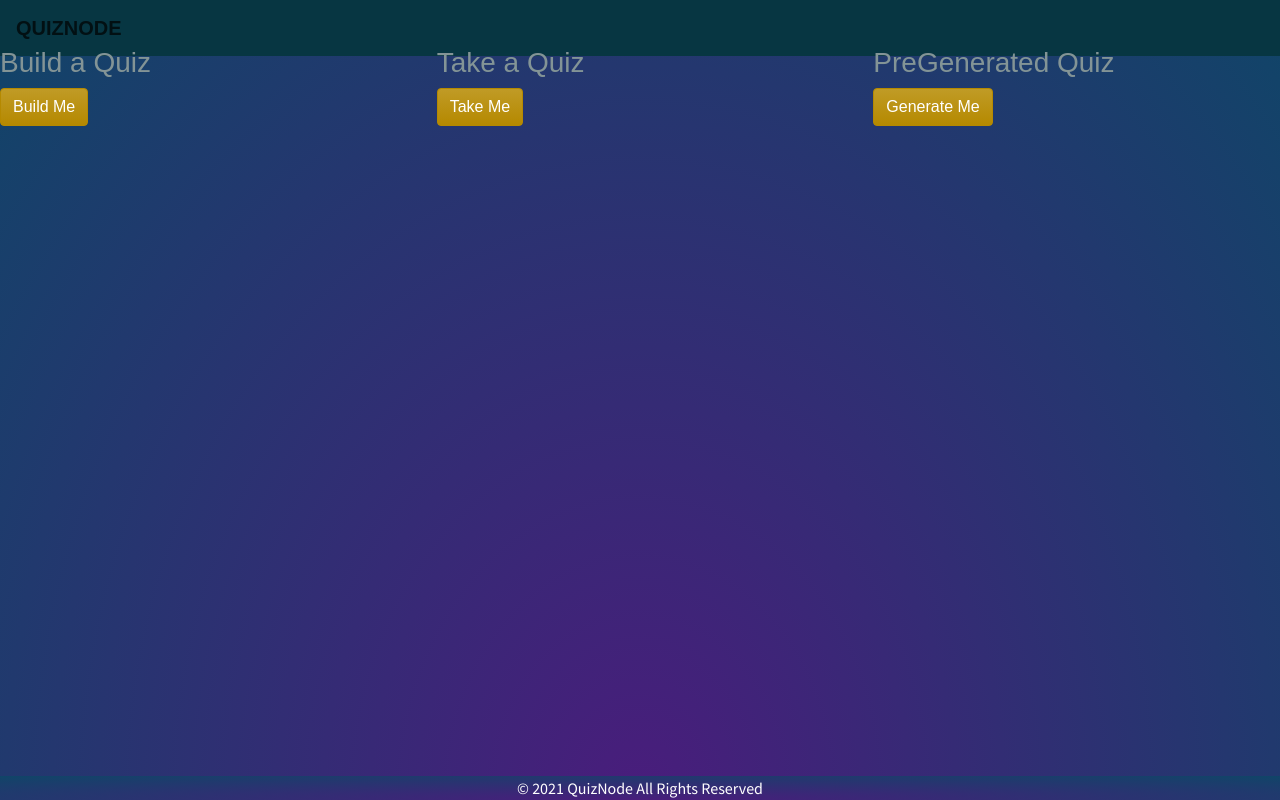
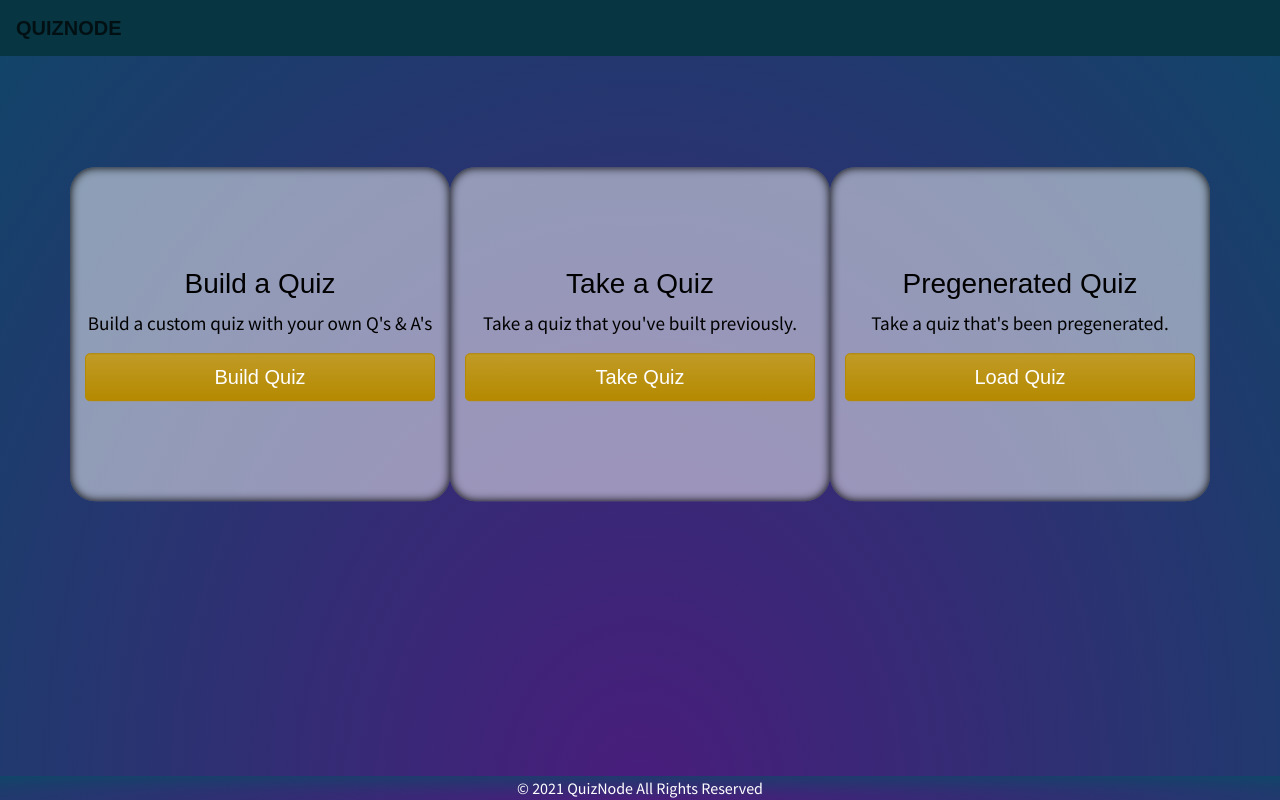
Before and after one commit to Darrellfr3/Quiznode, a React (Create React App) app in the folder client/: page /home in a window 1280 px wide. Built offline with nearby package versions, Linux system fonts and the light colour scheme; a web font is replaced by a local one.

Commit message:
updated user page styling

```diff
--- a/client/src/pages/Home.js
+++ b/client/src/pages/Home.js
@@ -1,8 +1,11 @@
 import React from 'react';
 import Footer from "../components/footer"
-import {Row, Col, Button} from "react-bootstrap";
+import {Row, Col, Button, Container} from "react-bootstrap";
 import Navbar from '../components/navbar';
-import { BrowserRouter as Router} from 'react-router-dom';
+import { BrowserRouter as Router, Link} from 'react-router-dom';
+import './userHome.css';
+
+
 
 
 
@@ -11,38 +14,42 @@ import { BrowserRouter as Router} from 'react-router-dom';
 function Home() {
     return (
         <Router>
-        <div className="userHome">
+        <Navbar/>
+        <Container>
+            <Row >
+            <Col className="quizcontainer1">
 
-            <Navbar/>
-            <h2>User Page</h2>
+          <h3> Build a Quiz</h3>
+          <p>Build a custom quiz with your own Q's {`&`} A's</p>
+          <Link to="/createQuiz">
+          <Button size="lg" block>Build Quiz</Button>{' '}
+          </Link>
 
-            <Row>
-            <Col>
-            <div id="nodecircle1">
-          <h3> Build a Quiz</h3>
-          <Button>Build Me</Button>
-          </div>
           </Col>
 
-            <Col>
-            <div id="nodecircle1">
+            <Col className="quizcontainer1">
+
           <h3> Take a Quiz</h3>
-          <Button>Take Me</Button>
-          </div>
+          <p>Take a quiz that you've built previously.</p>
+          <Link to="/search">
+          <Button size="lg" block>Take Quiz</Button>
+          </Link>
             </Col>
 
-            <Col>
-            <div id="nodecircle1">
-          <h3> PreGenerated Quiz </h3>
-          <Button>Generate Me</Button>
-          </div>
+            <Col className="quizcontainer1">
+
+          <h3> Pregenerated Quiz </h3>
+          <p>Take a quiz that's been pregenerated.</p>
+          <Link to="/quizGen">
+          <Button size="lg" block>Load Quiz</Button>
+          </Link>
           </Col>
 
 
           </Row>
+          </Container>
+          <Footer/>
 
-          <Footer/>
-        </div>
         </Router>
 
     )
--- /dev/null
+++ b/client/src/pages/userHome.css
@@ -0,0 +1,45 @@
+* {
+    box-sizing: border-box;
+  }
+
+
+body {
+    min-height: 100vh;
+    display: flex;
+    font-weight: 400;
+    font-family: sans-serif;
+    /* background: -webkit-linear-gradient(to right, #f64f59, #c471ed, #12c2e9);  /* Chrome 10-25, Safari 5.1-6 */
+    /* background: linear-gradient(to right, #f64f59, #c471ed, #060808); W3C, IE 10+/ Edge, Firefox 16+, Chrome 26+, Opera 12+, Safari 7+ */
+
+  }
+
+
+.quizcontainer1{
+    width: 350px !important;
+    position: fixed;
+    padding: 100px;
+    top: 50%;
+    /* left: 50%; */
+    /* bring your own prefixes */
+    transform: translate(0%, 50%);
+    background: rgba(255,255,255,.5);
+    border-radius: 25px;
+    -moz-box-shadow:    inset 0 0 10px #000000;
+ -webkit-box-shadow: inset 0 0 10px #000000;
+ box-shadow:         inset 0 0 10px #000000;
+   }
+
+h3{
+    font-size: larger;
+    text-align: center;
+    color: #000000;
+}
+p{
+    font-size: larger;
+    text-align: center;
+    color: #000000;
+}
+/* Button{
+    text-align: center;
+    font-size: large;
+} */
```
